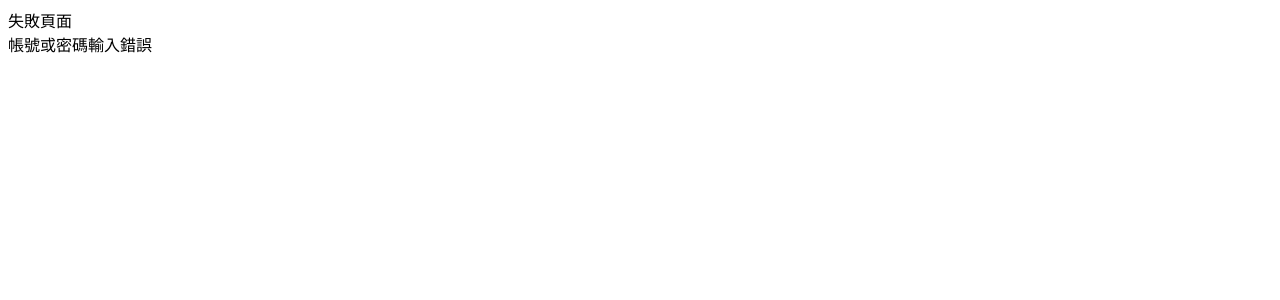
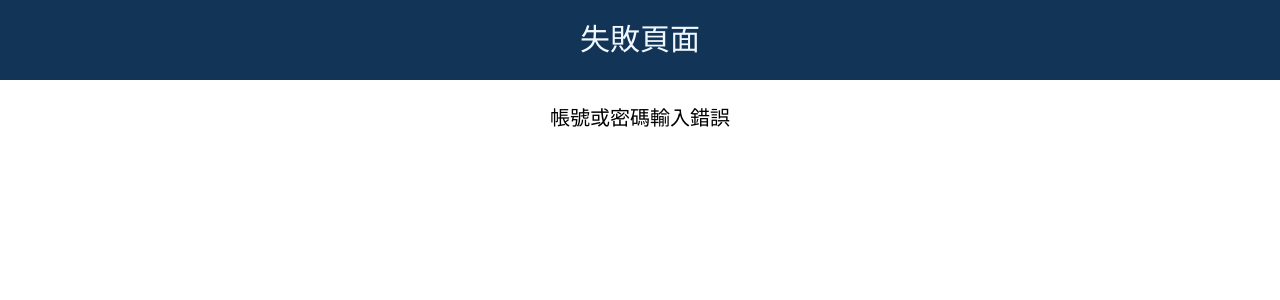
Before and after one commit to millie0808/wehelp, a Flask app: page /error in a window 1280 px wide. Shown: the top 300 px of the page. Run offline with Flask 3, Linux system fonts and the light colour scheme.

Commit message:
git commit -m "message"

```diff
--- a/week4/app.py
+++ b/week4/app.py
@@ -1,29 +1,24 @@
 from flask import Flask, render_template, request, redirect, url_for, session
 
-app=Flask(__name__)
+app=Flask(__name__,static_folder="static",static_url_path="/")
 app.secret_key = 'secret secret key'
 
-@app.route('/', methods=['GET','POST'])
+@app.route('/')
 def index():
-    session['SIGNED-IN'] = False
-    if request.method == 'POST':
-        if request.values['send'] == '登入':
-            session['account']=request.form.get('account')
-            session['password']=request.form.get('password')
-            return redirect(url_for('signin'))
-    else:
-	    return render_template('home.html')
+    return render_template('home.html')
 
-@app.route('/signin')
+@app.route('/signin', methods=['POST'])
 def signin():
-    account = session.get('account')
-    password = session.get('password')
+    account = request.form.get('account')
+    password = request.form.get('password')
     if account == "" or password == "":
+        session['SIGNED-IN'] = False
         return redirect(url_for('login_error', message='請輸入帳號密碼'))
     elif account == 'test' and password == 'test':
         session['SIGNED-IN'] = True
         return redirect(url_for('login_success'))
     else:
+        session['SIGNED-IN'] = False
         return redirect(url_for('login_error', message='帳號或密碼輸入錯誤'))
 
 @app.route('/member')
@@ -41,9 +36,15 @@ def login_error():
 
 @app.route('/signout', methods=['GET'])
 def signout():
-    if request.method == 'GET':
-        session['SIGNED-IN'] = False
-        return redirect(url_for('index'))
+    session['SIGNED-IN'] = False
+    return redirect(url_for('index'))
+
+@app.route('/square/<pNumber>')
+def square(pNumber):
+    pNumber = int(pNumber)
+    result = pNumber * pNumber
+    return render_template('result.html',result=result)
+
 
 if __name__ == '__main__':
 	app.run(port='3000',debug=True)
--- /dev/null
+++ b/week4/static/allpage.css
@@ -0,0 +1,25 @@
+body{
+    margin: 0px;
+}
+.header{
+    font-size: 30px;
+    height: 80px;
+    line-height:80px;
+    text-align: center;
+    background-color:#123456;
+    color: aliceblue;
+}
+.caption{
+    font-size: 20px;
+    font-weight: bold;
+    height: 40px;
+    line-height:40px;
+    text-align: center;
+    margin-top: 20px;
+}
+.content{
+    font-size: 20px;
+    height: 40px;
+    line-height:40px;
+    text-align: center;
+}
--- a/week4/templates/error.html
+++ b/week4/templates/error.html
@@ -1,13 +1,16 @@
 <html>
     <head>
         <meta charset="utf-8"/>
+        <title>歡迎光臨</title>
+        <link rel="stylesheet" type="text/css" href="/allpage.css">
     </head>
     <body>
-        <div>失敗頁面</div>
+        <div class="header">失敗頁面</div>
+        <br/>
         {% if message == '請輸入帳號密碼' %}
-        <div>請輸入帳號密碼</div>
+        <div class="content">請輸入帳號密碼</div>
         {% else %}
-        <div>帳號或密碼輸入錯誤</div>
+        <div class="content">帳號或密碼輸入錯誤</div>
         {% endif %}
     </body>
 </html>
```
Also changed, not shown: week4/templates/home.html (+25 -9 lines), week4/templates/member.html (+6 -3 lines), week4/templates/result.html (added, +12 -0 lines).
